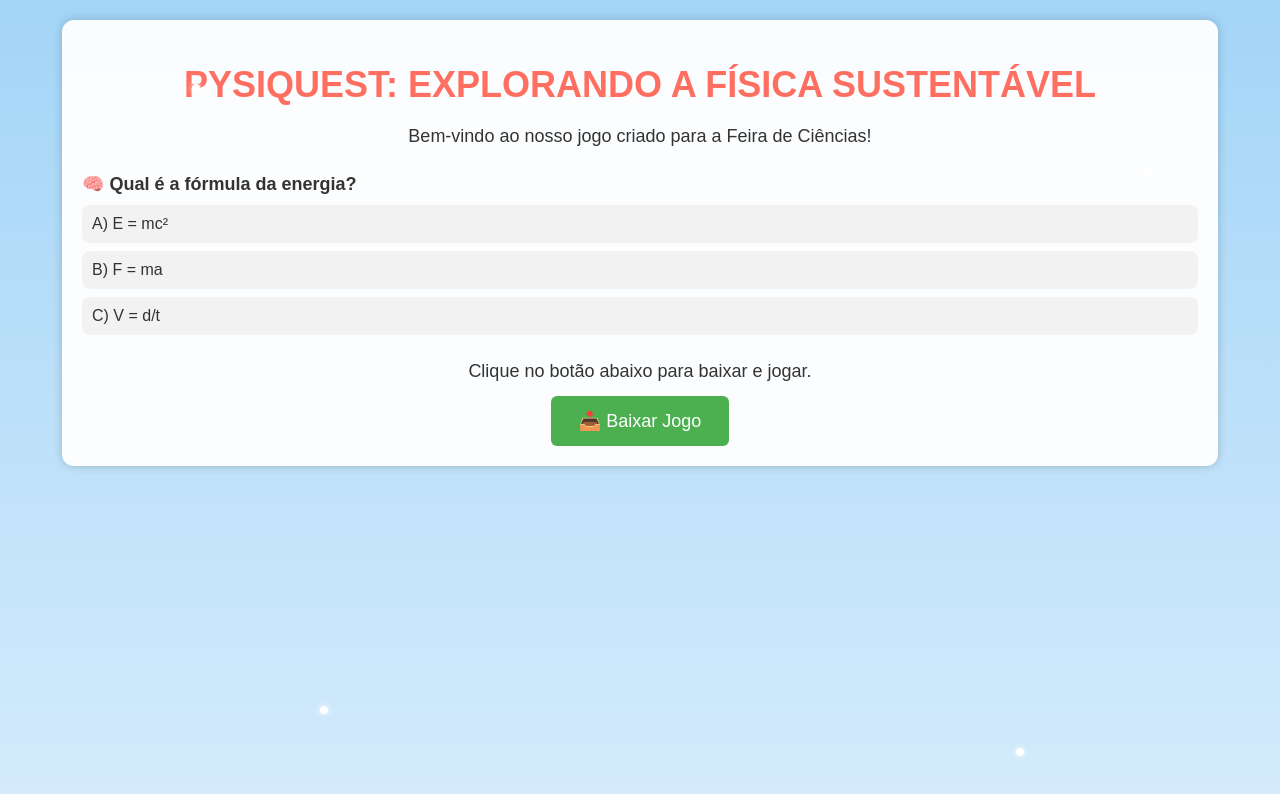
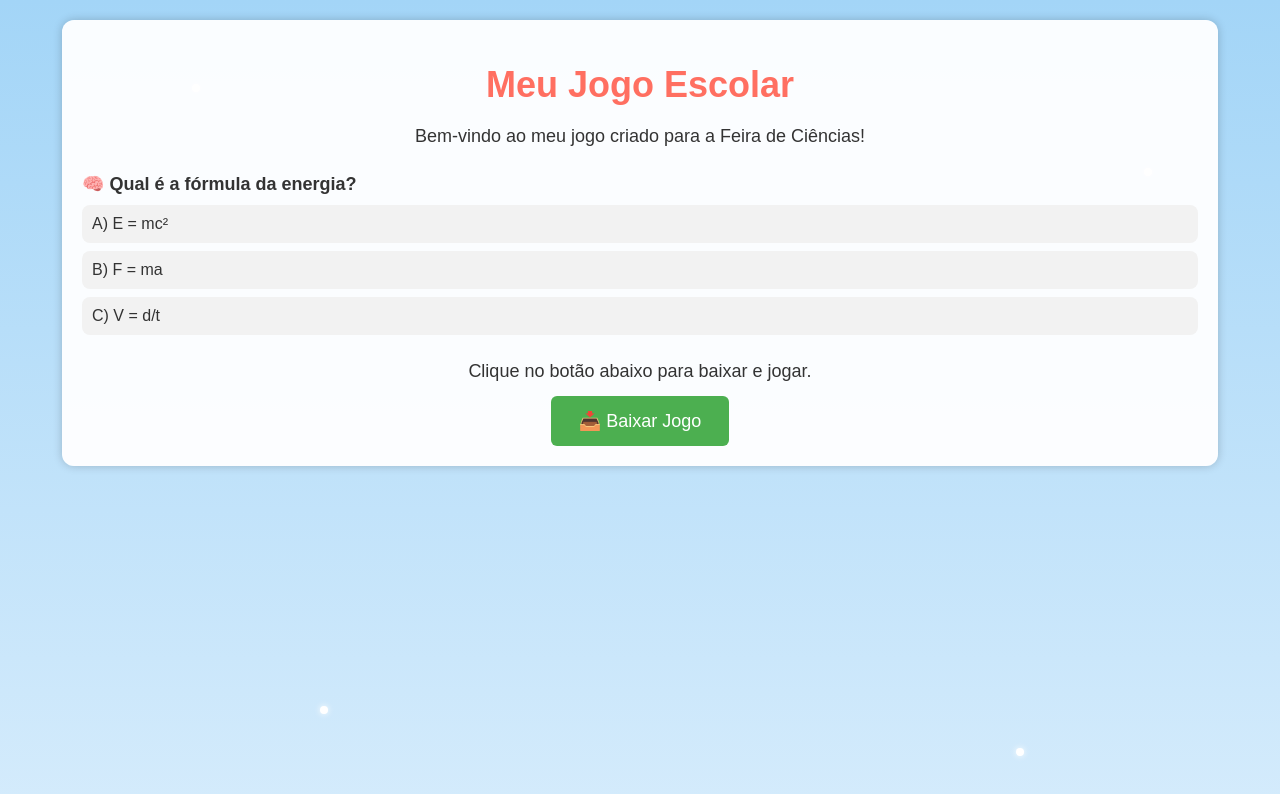
Before and after one commit to ryanmacedo693-bit/Jogo-de-fisica, a plain HTML site: page index.html in a window 1280 px wide. Drawn offline with Linux system fonts and the light colour scheme.

Commit message:
Update index.html

```diff
--- a/index.html
+++ b/index.html
@@ -117,8 +117,8 @@
   <div class="star"></div>
 
   <div class="container">
-    <h1>PYSIQUEST: EXPLORANDO A FÍSICA SUSTENTÁVEL</h1>
-    <p>Bem-vindo ao nosso jogo criado para a Feira de Ciências!</p>
+    <h1>Meu Jogo Escolar</h1>
+    <p>Bem-vindo ao meu jogo criado para a Feira de Ciências!</p>
 
     <div class="quiz">
       <h2>🧠 Qual é a fórmula da energia?</h2>
@@ -128,7 +128,7 @@
     </div>
 
     <p class="download-text">Clique no botão abaixo para baixar e jogar.</p>
-    <a class="download-button" href="https://drive.google.com/file/d/1lFMebkFMna01Dfh2gH7Z-T65vSSTIxYi/view?usp=drivesdk" download>📥 Baixar Jogo</a>
+    <a class="download-button" href="https://drive.google.com/file/d/1zC8GQo7Hzf8rMjkz3j63buO23FVcNPL9/view?usp=drivesdk" download>📥 Baixar Jogo</a>
   </div>
 
   <script>
```
